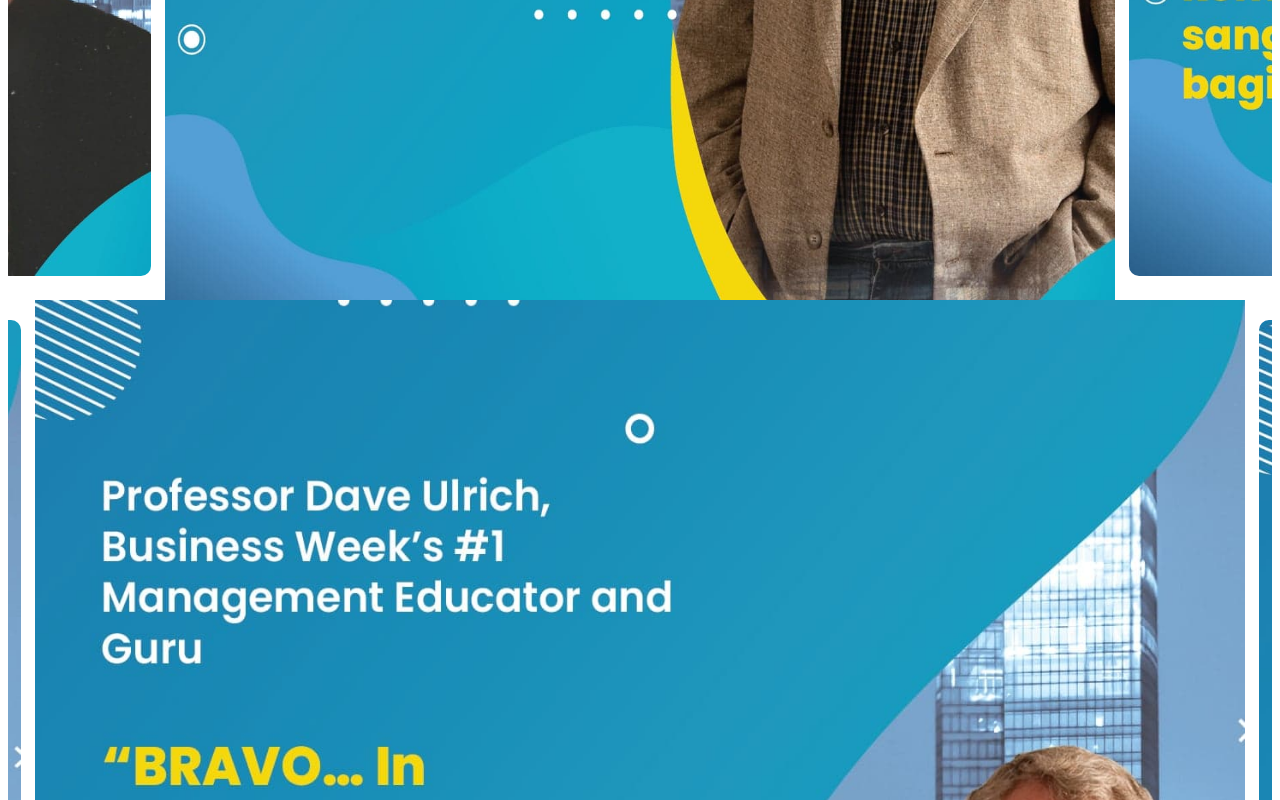
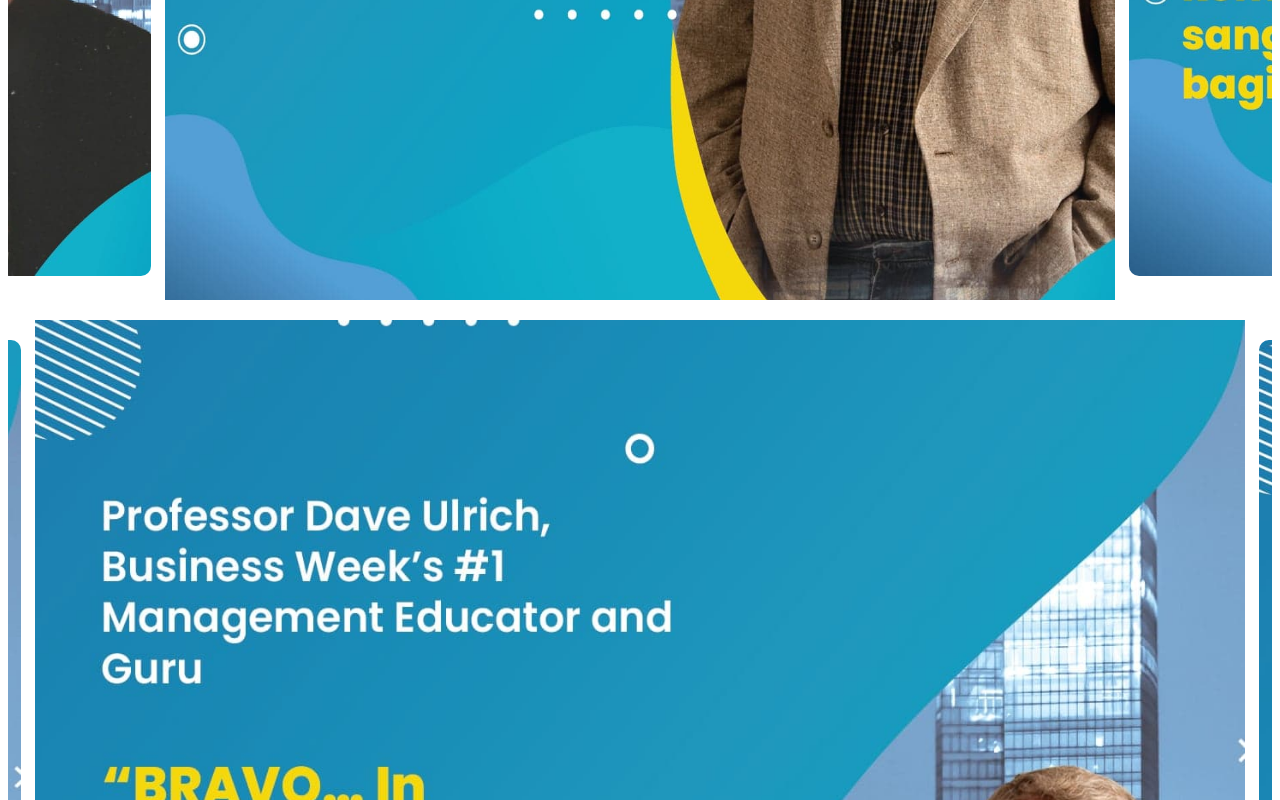
Before and after one commit to rifkysetiadji/nextjs-tailwindcss, a Next.js app: page / in a window 1280 px wide. Shown: the part 1982-2782 px from the top of the page. Built offline with nearby package versions, Linux system fonts and the light colour scheme.

Commit message:
update dots

```diff
--- a/styles/globals.css
+++ b/styles/globals.css
@@ -27,8 +27,8 @@
   display: none!important;
 }
 .slick-slider {
-  /* overflow: hidden;
-  margin-bottom: 20px; */
+  /* overflow: hidden; */
+  margin-bottom: 20px;
 }
 
 .slick-list {
```
